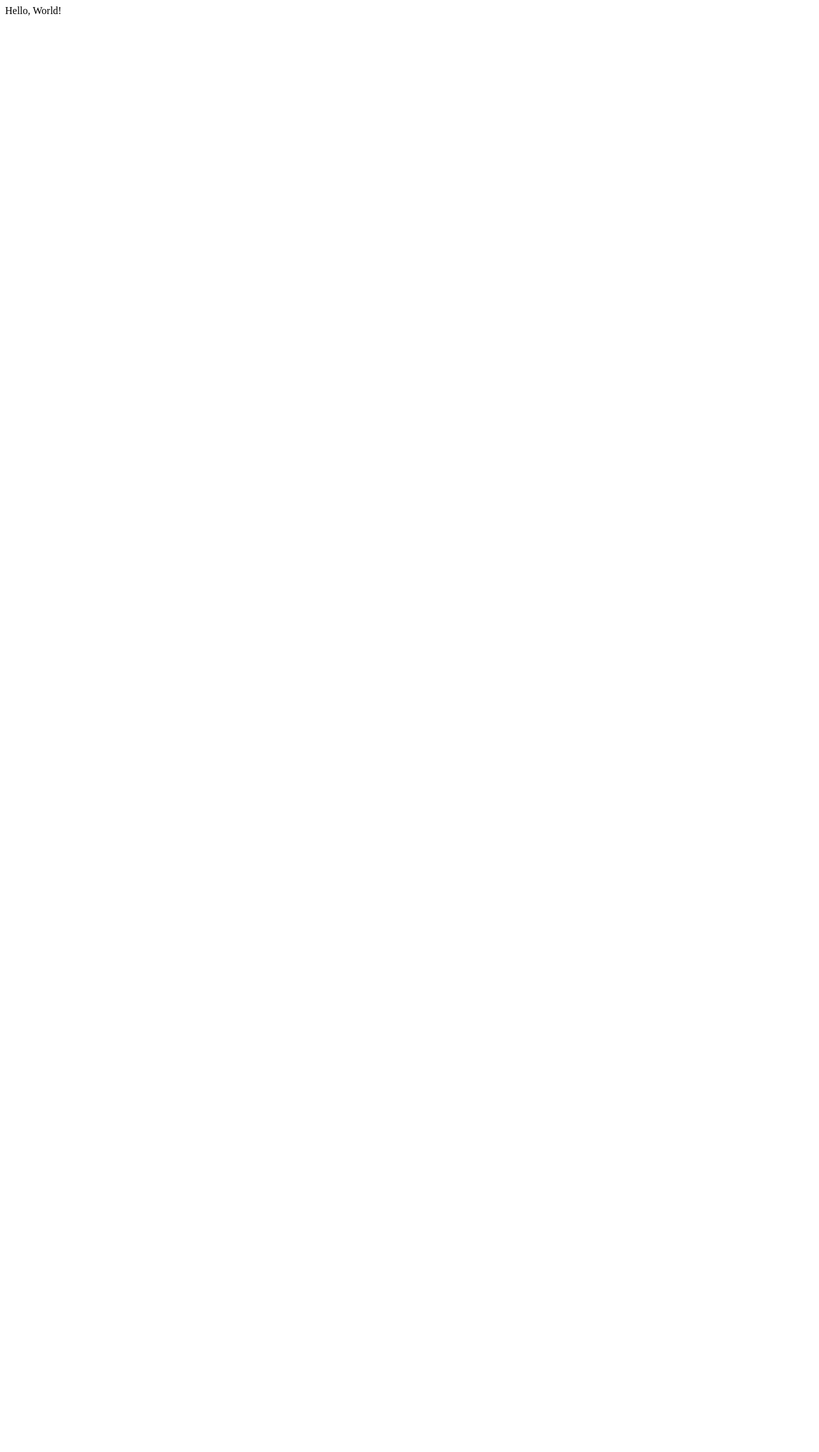
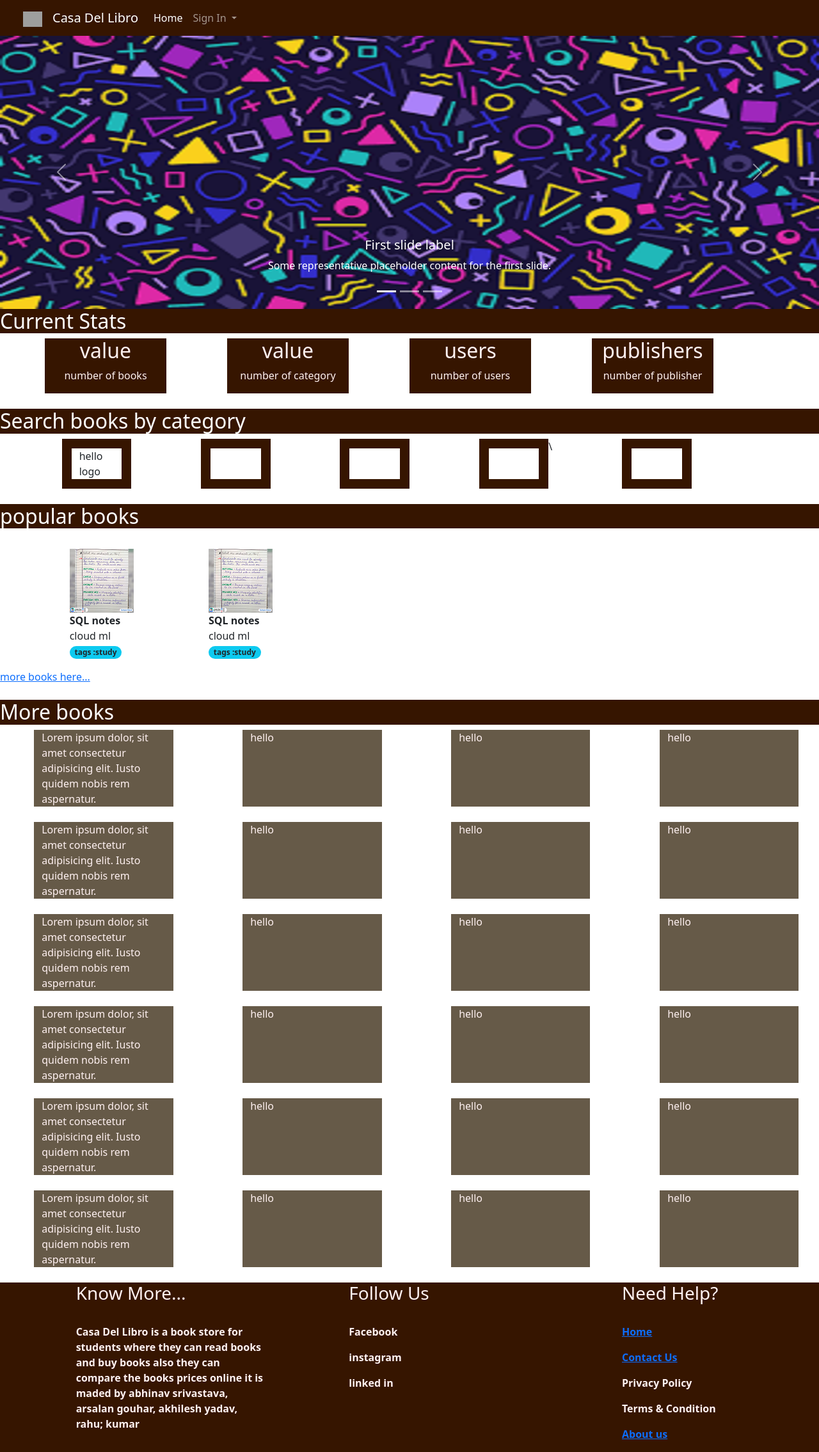
Before and after one commit to abhinav9792/final-year-project-book-store, a Flask app: page / in a window 1280 px wide. Before the commit the page is almost empty. Shown: the whole page at 64% size. Before the commit the page ends 25 px from the top, so only its background shows below. Run offline with Flask 2, Linux system fonts and the light colour scheme; data comes from the database, SQL or seed files in the repository; both versions use the stored data as it was after the commit; grey boxes are pictures that could not be loaded.

Commit message:
added a logic for displaying books

```diff
--- a/db.py
+++ b/db.py
@@ -41,6 +41,7 @@
     Column("publisher",String),
     Column("isbn",String),
     Column("upload_book",String),
-    Column("type",String)
+    Column("type",String),
+    Column("images",String)
 )
 meta.create_all(engine)
--- a/main.py
+++ b/main.py
@@ -4,7 +4,7 @@
 import json
 
 #self created lib
-from basic_func import file_upload_pdf_test
+from basic_func import file_upload_pdf_test,add_image
 
 f= open("templates//data.json","r")
 s= f.read()
@@ -16,13 +16,15 @@
     SECRET_KEY= data["super-secret-key"]
 )
 
+
 @app.route("/")
-def hello_world():
-    return "<p>Hello, World!</p>"
-
-@app.route("/home")
 def home_page():
-    return render_template("home2.html")
+    conn = engine.connect()
+    shows = Upload_book.select().where(Upload_book.c.images != " ")
+    result =conn.execute(shows)
+    book_list= result.fetchall()
+    print(len(book_list))
+    return render_template("home2.html",book=book_list)
 
 @app.route("/home1")
 def home_page1():
@@ -163,8 +165,11 @@
         file.save("static/books/"+a)
         type = request.form["type"]
 
+        #implement here
+        image= add_image(a,name)
 
-        u_book= Upload_book.insert().values(name_of_book=name,name_of_author=author,category=category,publisher=publisher,isbn=isbn,upload_book="static/books/"+a,type=type)
+        #database uploading goes here--
+        u_book= Upload_book.insert().values(name_of_book=name,name_of_author=author,category=category,publisher=publisher,isbn=isbn,upload_book="static/books/"+a,type=type,images=image)
         u_book.compile().params
         conn = engine.connect()
         conn.execute(u_book)
--- a/templates/home2.html
+++ b/templates/home2.html
@@ -48,23 +48,33 @@
   <h2 style="color:white;"> Current Stats</h2>
 </div>
 
-      <div class="col-sm-12"    >
+      <div class="container ">
         <div class="row">
 
-              <div class="col-sm-1"> </div>
-              <div class="col-sm-1 category_box">hello logo</div>
+              <div class="col-sm-2 heading-banner text-center">
+                <h2> value</h2>
+                <p> number of books</p>
+              </div>
+              <div class="col-sm-1"></div>
 
+              <div class="col-sm-2 heading-banner text-center">
+                <h2> value</h2>
+                <p> number of category</p>
+              </div>
               <div class="col-sm-1"></div>
-              <div class="col-sm-1 category_box"></div>
 
+              <div class="col-sm-2 heading-banner text-center">
+                <h2> users</h2>
+                <p> number of users</p>
+              </div>
               <div class="col-sm-1"></div>
-              <div class="col-sm-1 category_box"></div>
 
-              <div class="col-sm-1"> </div>
-              <div class="col-sm-1 category_box"></div>
-\
-              <div class="col-sm-1"> </div>
-              <div class="col-sm-1 category_box"></div>
+              <div class="col-sm-2 heading-banner text-center">
+                <h2> publishers</h2>
+                <p> number of publisher</p>
+              </div>
+              <div class="col-sm-1"></div>
+
 
 
         </div>
@@ -100,20 +110,28 @@
 <div class="col-sm-12 heading-banner" >
   <h2 style="color:white;"> popular books</h2>
 </div>
+<br/>
 <div class="col-sm-12" >
 
         <div class="row" >
-            <div class="col-sm-1" style="margin-left:6%;"></div>
-            <div class="col-sm-2 about_boxes_text"> Lorem ipsum dolor, sit amet consectetur adipisicing elit. Iusto quidem nobis  rem aspernatur.</div>
-            <div class="col-sm-1" ></div>
-            <div class="col-sm-2 about_boxes_text"></div>
-            <div class="col-sm-1" ></div>
-            <div class="col-sm-2 about_boxes_text">
-            <!--   <embed src="{{url_for('static',filename='schlorship_4_th_year.pdf')}}" width="200px" height="200px" /></div> -->
-            <div class="col-sm-1" ></div>
-            <div class="col-sm-2 about_boxes_text"> hello</div>
+          {% for i in book %}
+           <div class="col-sm-1"></div>
+           <div class="col-sm-1">
+            <img src="{{ i[8] }}"/>
+            <p>
+
+            <b>{{ i[1] }} </b>
+             <br/>{{ i[2] }}
+             <br/>
+            <span class="badge rounded-pill bg-info text-dark"> tags :{{ i[3] }}</span>
+            </p>
+
+           </div>
+           {% endfor %}
         </div>
+
        </div>
+    <a href="#" style="text-align:rght;"> more books here...</a>
        <br/>
 
     <br/>
```
Also changed, not shown: basic_func.py (+25 -1 lines), .gitignore.txt (deleted), Contact_us.db, static/book_img/SQL notes-page-1.jpeg (added), static/book_img/ikigai-page-1.jpeg (added), static/books/Screenshot_53.png (deleted), 3 other files.
